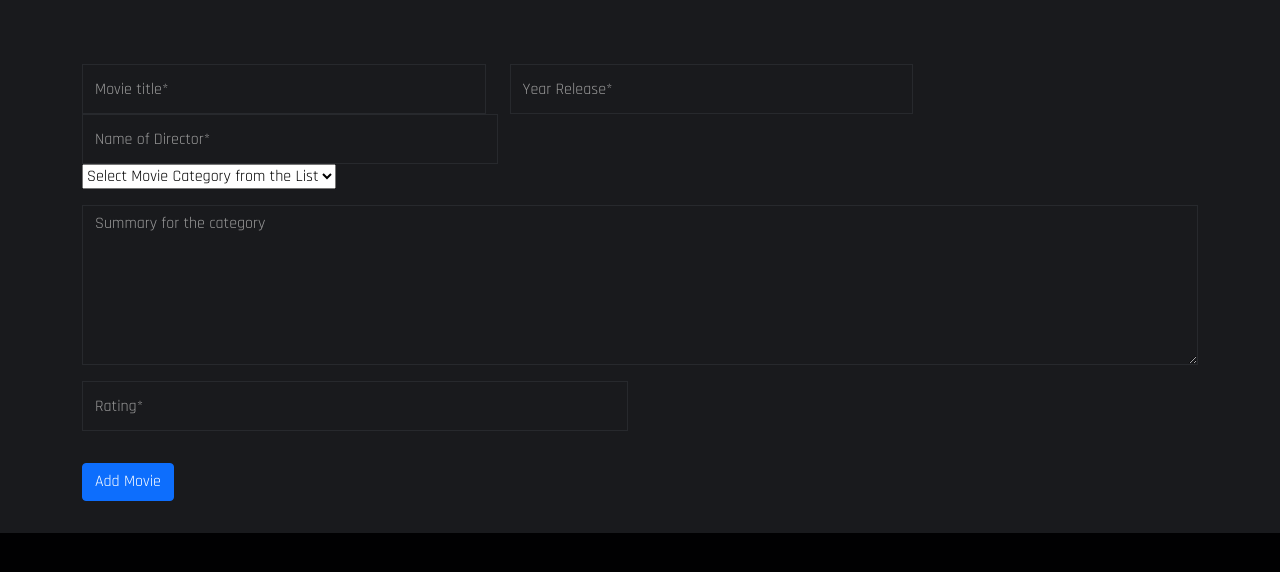
After one commit to HumberProjects/python-movie_watchlist, a Django app: page /addmovie in a window 1280 px wide. The commit adds this page. Shown: the top 572 px of the page. Run offline with Django 4.2, Linux system fonts and the light colour scheme; some libraries are stand-ins or nearby versions.

Commit message:
adding movie and categories to the their respective table

```diff
--- a/moviewatchlist/moviewatchlist/urls.py
+++ b/moviewatchlist/moviewatchlist/urls.py
@@ -30,6 +30,8 @@ urlpatterns = [
     path('about.html', aboutus),
     path('contact.html', contact),
     path('blog.html', movies),
-    path('login.html', login),
+    path('login.html', views.loginUser),
     path('register', views.registerUser),
+    path('addmovie', views.addNewMovie),
+    path('category', views.addNewCategory),
 ]
--- a/moviewatchlist/moviewatchlist/views.py
+++ b/moviewatchlist/moviewatchlist/views.py
@@ -3,6 +3,7 @@ from django.shortcuts import render, redirect
 from django.http import HttpResponse
 from django.contrib import messages
 from .models import Register  # Make sure to import the Pet model
+from .models import AddCategory, AddMovie
 
 def home(request):
     return render(request, 'index.html')
@@ -22,6 +23,12 @@ def login(request):
 def register(request):
     return render(request, 'register.html')
 
+def loginUser(request):
+    if request.method == "POST":
+        loginuser = Login()
+        loginuser.email = request.POST.get('email')
+
+
 def registerUser(request):
     if request.method == "POST":
         saverecord = Register()
@@ -34,3 +41,29 @@ def registerUser(request):
         return render(request, 'register.html')
     else:
         return render(request, 'register.html')
+
+def addNewCategory(request):
+    if request.method == "POST":
+        saverecord = AddCategory()
+        saverecord.category_name = request.POST.get('category_name')
+        saverecord.description = request.POST.get('description')
+        saverecord.save()
+        messages.success(request, 'Category Added Registered')
+        return render(request, 'index.html')
+    else:
+        return render(request, 'category.html')
+
+def addNewMovie(request):
+    if request.method == "POST":
+        saverecord = AddMovie()
+        saverecord.title = request.POST.get('title')
+        saverecord.release_year = request.POST.get('release_year')
+        saverecord.director = request.POST.get('director')
+        saverecord.category_id = request.POST.get('category_id')
+        saverecord.summary = request.POST.get('summary')
+        saverecord.rating = request.POST.get('rating')
+        saverecord.save()
+        messages.success(request, 'Movie Added to the Movie list')
+        return render(request, 'index.html')
+    else:
+        return render(request, 'add_movie.html')
--- /dev/null
+++ b/moviewatchlist/templates/add_movie.html
@@ -0,0 +1,79 @@
+<!DOCTYPE html>
+<html lang="en">
+<head>
+	<meta charset="utf-8">
+	<meta http-equiv="X-UA-Compatible" content="IE=edge">
+	<meta name="viewport" content="width=device-width, initial-scale=1">
+	<title>Movie Watchlist</title>
+	<link href="static/css/bootstrap.min.css" rel="stylesheet" >
+	<link href="static/css/font-awesome.min.css" rel="stylesheet" >
+	<link href="static/css/global.css" rel="stylesheet">
+	<link href="https://fonts.googleapis.com/css2?family=Rajdhani&display=swap" rel="stylesheet">
+	<script src="js/bootstrap.bundle.min.js"></script>
+
+</head>
+<body>
+	<section id="contact" class="pt-4 pb-4 bg_grey">
+		<form method="POST">
+			{% csrf_token %}
+	 <div class="container-xl">
+	  <div class="row contact_2 mt-4">
+	   <div class="col-md-9">
+		<div class="contact_2l1 mt-3 row">
+		 <div class="col-md-6">
+		  <div class="contact_2l1i">
+			<input class="form-control" placeholder="Movie title*" name="title" type="text">
+		  </div>
+		 </div> <br>
+		 <div class="col-md-6">
+			<div class="contact_2l1i">
+			  <input class="form-control" placeholder="Year Release*" name="release_year" type="number">
+			</div>
+		   </div>
+		  </div>
+		<div class="col-md-6">
+			<div class="contact_2l1i">
+			  <input class="form-control" placeholder="Name of Director*" name="director" type="text">
+			</div>
+		   </div>
+		  </div>
+		  <div class="col-md-6">
+			<div class="contact_2l1i">
+			  <select class="selectpicker" name="category_id">
+				<option>Select Movie Category from the List </option>
+				<option value="1">Category 1 </option>
+				<option value="2">Category 2</option>
+				<option value="3">Category 3</option>
+			  </select>
+			  </div>
+		   </div>
+		  </div>
+		  <div class="contact_2l1 mt-3 row">
+			<div class="col-md-12">
+			 <div class="contact_2l1i">
+			   <textarea placeholder="Summary for the category" name="summary" class="form-control form_text"></textarea>
+			 </div>
+			</div>
+		   </div>
+		<div class="contact_2l1 mt-3 row">
+		 <div class="col-md-6">
+		  <div class="contact_2l1i">
+			<input class="form-control" placeholder="Rating*" name="rating" type="text">
+		  </div>
+		 </div>
+		</div>
+		<div class="contact_2l1 mt-3 row">
+		 <div class="col-md-12">
+		  <div class="contact_2l1i">
+			<h6 class="mt-3 mb-0"><input type="submit" class="btn btn-primary mb-2" value="Add Movie"></h6>
+		  </div>
+		 </div>
+		</div>
+	   </div>
+	  </div>
+	 </div>
+	</form>
+	</section>
+</body>
+
+</html>
--- a/moviewatchlist/templates/blog.html
+++ b/moviewatchlist/templates/blog.html
@@ -159,9 +159,7 @@
             <label class="form-check-label" for="checkmeout0">Remember Me</label>
         </div>
 		<h6 class="mt-3"><a class="button" href="blog_detail.html"><i class="fa fa-long-arrow-right align-middle me-1"></i> Login</a></h6>
-		<h6 class="mt-3"><a class="col_red" href="blog_detail.html">Create an account <i class="fa fa-long-arrow-right ms-1"></i></a></h6>
-		<h6 class="mt-3"><a class="col_red" href="blog_detail.html">Forgot your username? </a></h6>
-		<h6 class="mt-3 mb-0"><a class="col_red" href="blog_detail.html">Forgot your password? </a></h6>
+		<h6 class="mt-3"><a class="col_red" href="register">Create an account <i class="fa fa-long-arrow-right ms-1"></i></a></h6>
 	  </div>
 
 	</div>
--- a/moviewatchlist/templates/blog_detail.html
+++ b/moviewatchlist/templates/blog_detail.html
@@ -382,9 +382,7 @@ To delete a comment, just log in and view the post's comments. There you will ha
             <label class="form-check-label" for="checkmeout0">Remember Me</label>
         </div>
 		<h6 class="mt-3"><a class="button" href="blog_detail.html"><i class="fa fa-long-arrow-right align-middle me-1"></i> Login</a></h6>
-		<h6 class="mt-3"><a class="col_red" href="blog_detail.html">Create an account <i class="fa fa-long-arrow-right ms-1"></i></a></h6>
-		<h6 class="mt-3"><a class="col_red" href="blog_detail.html">Forgot your username? </a></h6>
-		<h6 class="mt-3 mb-0"><a class="col_red" href="blog_detail.html">Forgot your password? </a></h6>
+		<h6 class="mt-3"><a class="col_red" href="register">Create an account <i class="fa fa-long-arrow-right ms-1"></i></a></h6>
 	  </div>
 	  <div class="blog_1r1 p-4 mt-4">
 	   <h4>Popular   <span class="col_red">Tags</span></h4>
```
Also changed, not shown: moviewatchlist/moviewatchlist/models.py (+16 -0 lines), moviewatchlist/templates/category.html (added, +49 -0 lines).
